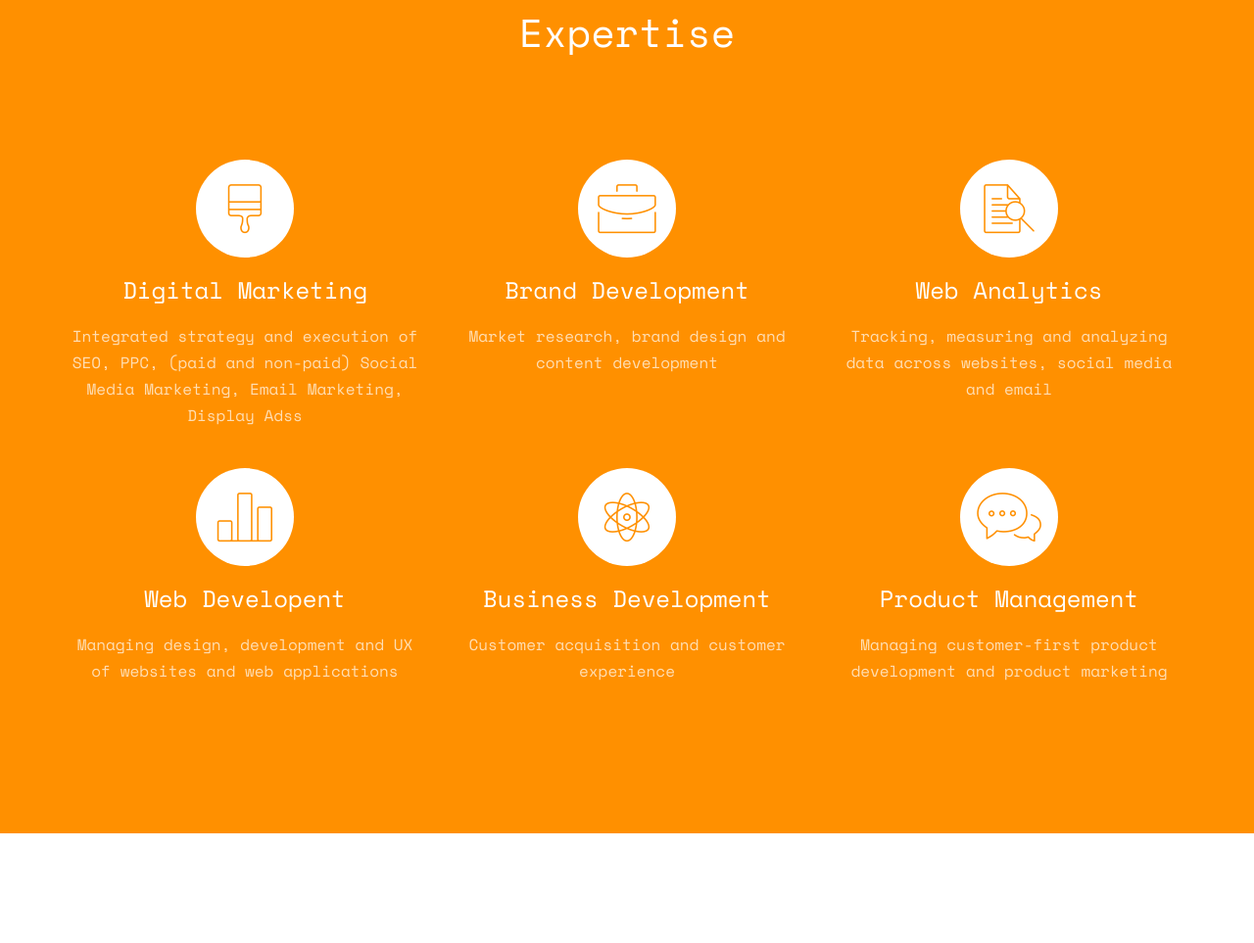
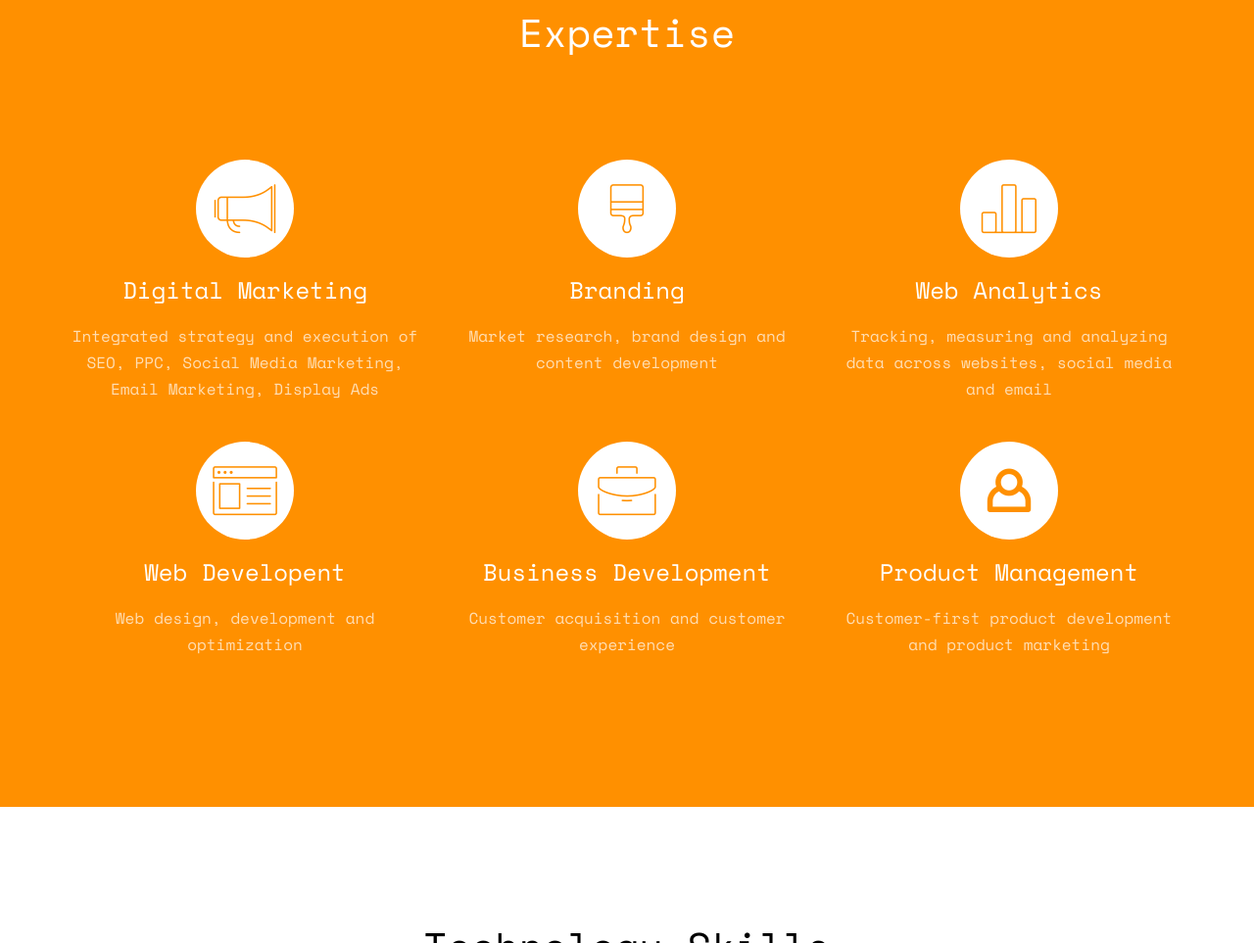
Before and after one commit to abhisu30/abhisu30.github.io, a plain HTML site: page index.html in a window 1280 px wide. Shown: the part 3826-4789 px from the top of the page at 98% size. Drawn offline with nearby package versions, Linux system fonts and the light colour scheme; some packages are replaced by stand-ins of ours; no server answers; files whose address does not match are found by name.

Commit message:
Minor changes and corrections

```diff
--- a/index.html
+++ b/index.html
@@ -223,11 +223,11 @@
 					<div class="col-md-4 text-center">
 						<div class="feature-left">
 							<span class="icon">
-								<i class="icon-paintbrush"></i>
+								<i class="icon-megaphone"></i>
 							</span>
 							<div class="feature-copy">
 								<h3>Digital Marketing</h3>
-								<p>Integrated strategy and execution of SEO, PPC, (paid and non-paid) Social Media Marketing, Email Marketing, Display Adss</p>
+								<p>Integrated strategy and execution of SEO, PPC, Social Media Marketing, Email Marketing, Display Ads</p>
 							</div>
 						</div>
 					</div>
@@ -235,10 +235,10 @@
 					<div class="col-md-4 text-center">
 						<div class="feature-left">
 							<span class="icon">
-								<i class="icon-briefcase"></i>
+								<i class="icon-paintbrush"></i>
 							</span>
 							<div class="feature-copy">
-								<h3>Brand Development</h3>
+								<h3>Branding</h3>
 								<p>Market research, brand design and content development</p>
 							</div>
 						</div>
@@ -247,7 +247,7 @@
 					<div class="col-md-4 text-center">
 						<div class="feature-left">
 							<span class="icon">
-								<i class="icon-search"></i>
+								<i class="icon-bargraph"></i>
 							</span>
 							<div class="feature-copy">
 								<h3>Web Analytics</h3>
@@ -263,11 +263,11 @@
 
 						<div class="feature-left">
 							<span class="icon">
-								<i class="icon-bargraph"></i>
+								<i class="icon-browser"></i>
 							</span>
 							<div class="feature-copy">
 								<h3>Web Developent</h3>
-								<p>Managing design, development and UX of websites and web applications</p>
+								<p>Web design, development and optimization</p>
 							</div>
 						</div>
 
@@ -276,7 +276,7 @@
 					<div class="col-md-4 text-center">
 						<div class="feature-left">
 							<span class="icon">
-								<i class="icon-genius"></i>
+								<i class="icon-briefcase"></i>
 							</span>
 							<div class="feature-copy">
 								<h3>Business Development</h3>
@@ -288,11 +288,11 @@
 					<div class="col-md-4 text-center">
 						<div class="feature-left">
 							<span class="icon">
-								<i class="icon-chat"></i>
+								<i class="icon-user2"></i>
 							</span>
 							<div class="feature-copy">
 								<h3>Product Management</h3>
-								<p>Managing customer-first product development and product marketing</p>
+								<p>Customer-first product development and product marketing</p>
 							</div>
 						</div>
 					</div>
```
